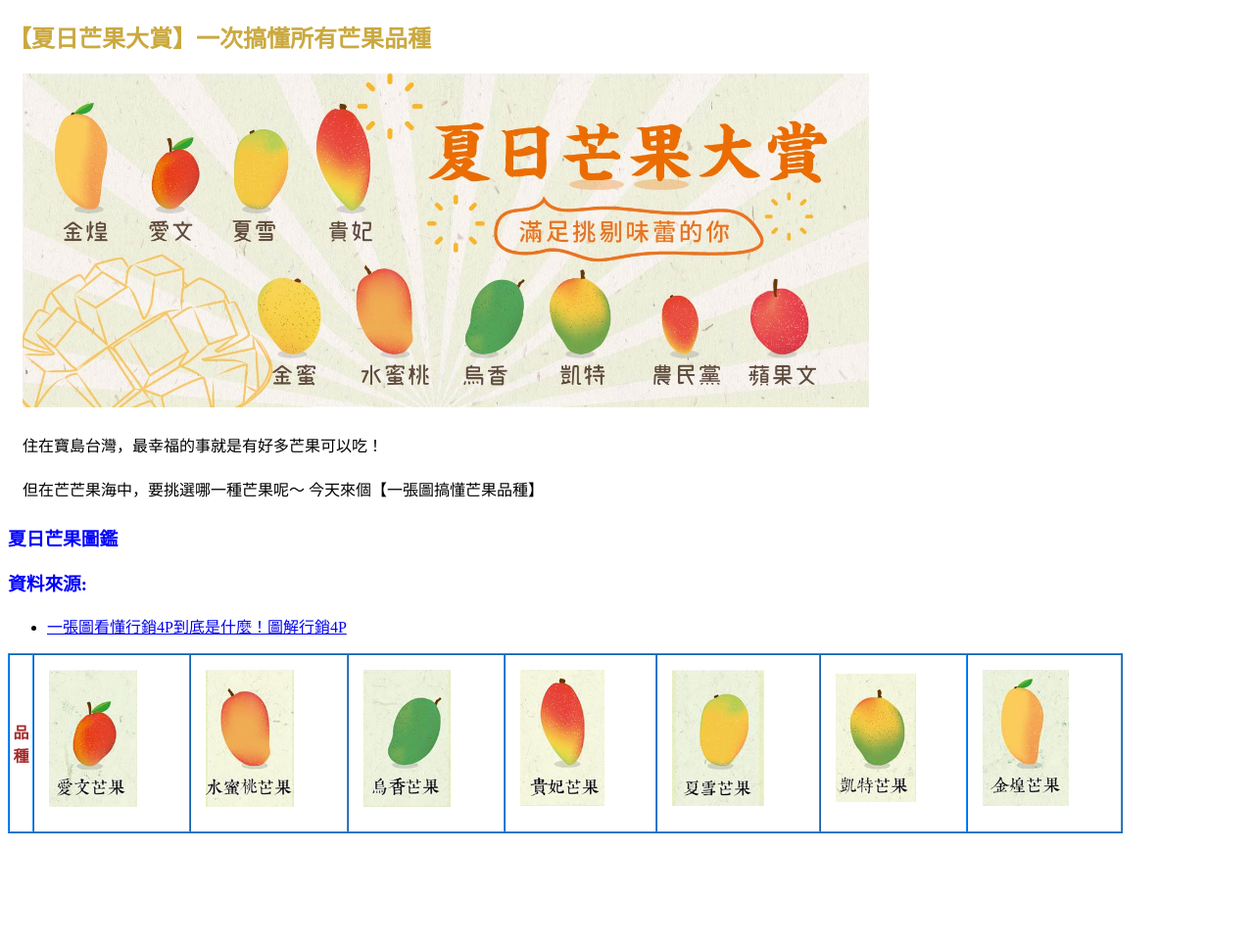
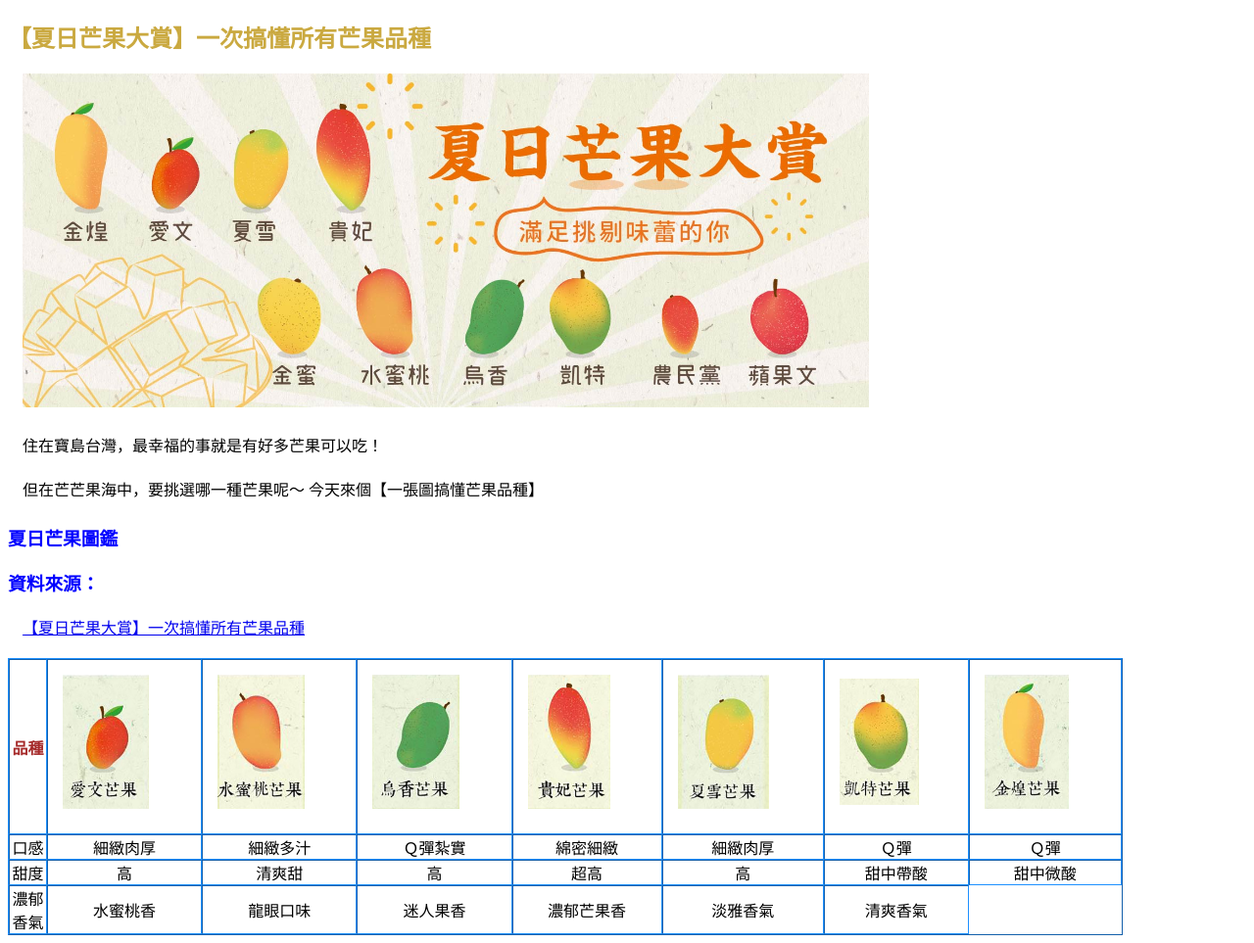
Before and after one commit to yianyianyo/yianyianyo.github.io, a plain HTML site: page B2A41/課堂作業03/index.htm in a window 1280 px wide. Shown: the whole page at 98% size. Before the commit the page ends 859 px from the top, so only its background shows below. Drawn offline with Linux system fonts and the light colour scheme.

Commit message:
Update index.htm

```diff
--- a/B2A41/課堂作業03/index.htm
+++ b/B2A41/課堂作業03/index.htm
@@ -81,9 +81,37 @@
 						<img src="table_pic/pic07.jpg">
 					</div>
 				</th>
-		<h3>資料來源:</h3>
-		<ul>
-			<li><a href="https://www.marketersgo.com/marketing/202001/mk8inv-%E8%A1%8C%E9%8A%B74p-%E5%9C%96%E8%A7%A3%E8%A1%8C%E9%8A%B74p-%E8%A1%8C%E9%8A%B74p%E6%98%AF%E4%BB%80%E9%BA%BC/" target="_blank">一張圖看懂行銷4P到底是什麼！圖解行銷4P</a></li>
-		</ul>
+			</tr>
+			<tr>
+				<td>口感</td>
+				<td>細緻肉厚</td>
+				<td>細緻多汁</td>
+				<td>Ｑ彈紮實</td>
+				<td>綿密細緻</td>
+				<td>細緻肉厚</td>
+				<td>Ｑ彈</td>
+				<td>Ｑ彈</td>
+			</tr>
+			<tr>
+				<td>甜度</td>
+				<td>高</td>
+				<td>清爽甜</td>
+				<td>高</td>
+				<td>超高</td>
+				<td>高</td>
+				<td>甜中帶酸</td>
+				<td>甜中微酸</td>
+			</tr>
+			<tr>
+				<td>濃郁香氣</td>
+				<td>水蜜桃香</td>
+				<td>龍眼口味</td>
+				<td>迷人果香</td>
+				<td>濃郁芒果香</td>
+				<td>淡雅香氣</td>
+				<td>清爽香氣</td>
+			</tr>
+		<h3>資料來源：</h3>
+		<div><a href="https://greenbox.tw/Blog/BlogPostNew/6057/" target="_blank">【夏日芒果大賞】一次搞懂所有芒果品種</a></div>
 	</body>
 </html>
```
